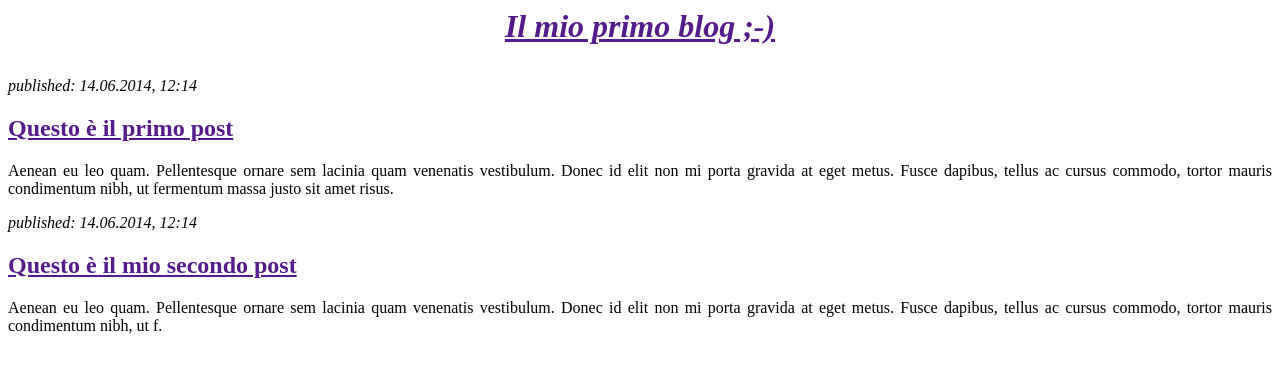
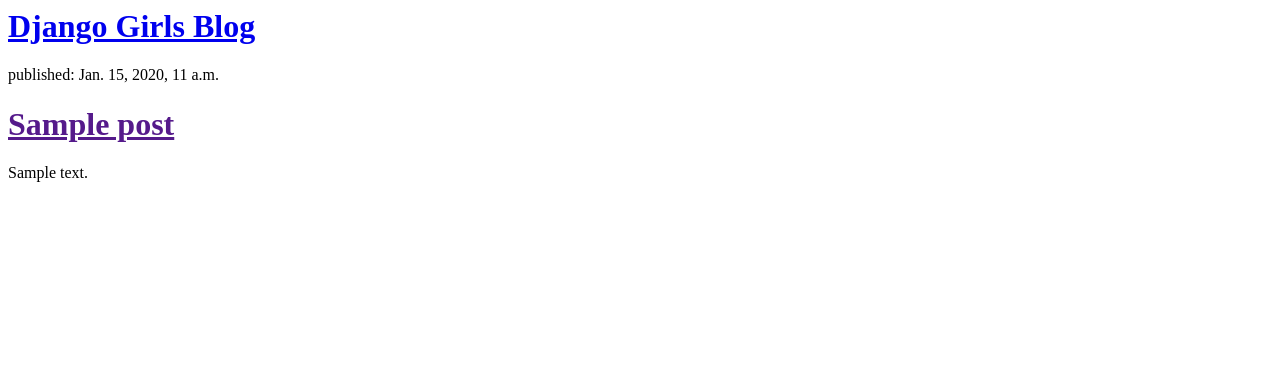
Before and after one commit to bbbbeaver/my-first-blog, a Django app: template blog/templates/blog/post_list.html in a window 1280 px wide. Shown: the top 373 px of the page. Run offline with Django 3.2, Linux system fonts and the light colour scheme; the template is opened without the code that fills it: values that come from a table or form of the project are taken from there, others are empty; tables that the repository leaves empty hold one stand-in row (values such as "Sample post").

Commit message:
Ho modificato i templates per visualizzare i post dal database

```diff
--- a/blog/templates/blog/post_list.html
+++ b/blog/templates/blog/post_list.html
@@ -4,19 +4,15 @@
     </head>
     <body>
         <div>
-            <h1><a href=""><p align=center><em>Il mio primo blog ;-)</em></p></a></h1>
+            <h1><a href="/">Django Girls Blog</a></h1>
         </div>
 
+{% for post in posts %}
         <div>
-            <p><i>published: 14.06.2014, 12:14</i></p>
-            <h2><a href="">Questo è il primo post</a></h2>
-            <p align=justify>Aenean eu leo quam. Pellentesque ornare sem lacinia quam venenatis vestibulum. Donec id elit non mi porta gravida at eget metus. Fusce dapibus, tellus ac cursus commodo, tortor mauris condimentum nibh, ut fermentum massa justo sit amet risus.</p>
-        </div>
-
-        <div>
-           	<p><i>published: 14.06.2014, 12:14</i></p>
-            <h2><a href="">Questo è il mio secondo post</a></h2>
-            <p align=justify>Aenean eu leo quam. Pellentesque ornare sem lacinia quam venenatis vestibulum. Donec id elit non mi porta gravida at eget metus. Fusce dapibus, tellus ac cursus commodo, tortor mauris condimentum nibh, ut f.</p>
-        </div>
+            <p>published: {{ post.published_date }}</p>
+            <h1><a href="">{{ post.title }}</a></h1>
+            <p>{{ post.text|linebreaksbr }}</p>
+            </div>
+{% endfor %}
     </body>
 </html>
--- a/blog/views.py
+++ b/blog/views.py
@@ -1,4 +1,7 @@
 from django.shortcuts import render
+from django.utils import timezone
+from .models import Post
 
 def post_list(request):
-    return render(request, 'blog/post_list.html', {})
+    posts = Post.objects.filter(published_date__lte=timezone.now()).order_by('published_date')
+    return render(request, 'blog/post_list.html', {'posts': posts})
```
